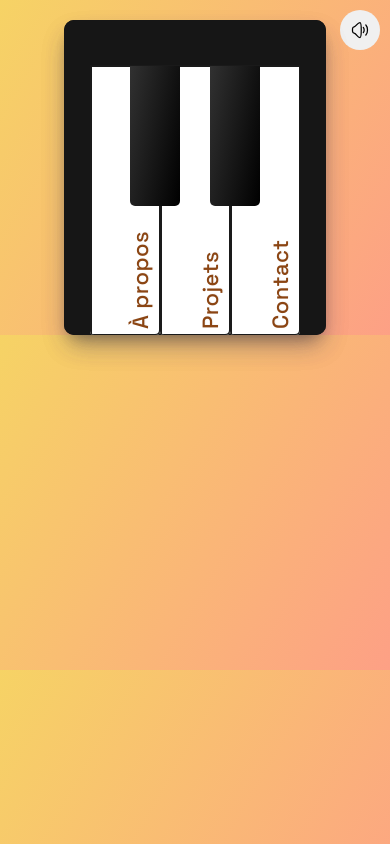
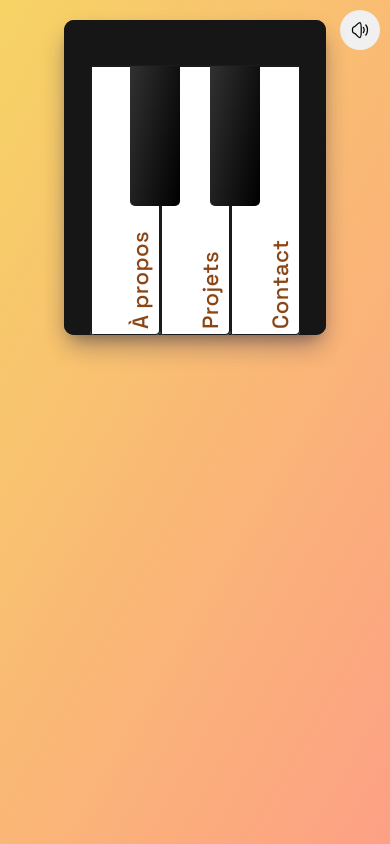
Before and after one commit to AlexBnd11/Portfolio_v1, a React (Vite) app: page / in a window 390 px wide. Built offline with nearby package versions, Linux system fonts and the light colour scheme.

Commit message:
Correction background mobile

```diff
--- a/src/App.scss
+++ b/src/App.scss
@@ -10,8 +10,13 @@ $custom-black: linear-gradient(100deg, #313131 0%, black 100%);
     letter-spacing: 0.5px;
 }
 
-html {
+html, body {
+    min-height: 100vh;
+}
+
+body {
     background-image: linear-gradient(120deg, #f6d365 0%, #fda085 100%);
+    background-attachment: fixed;
 }
 
 main {
```
